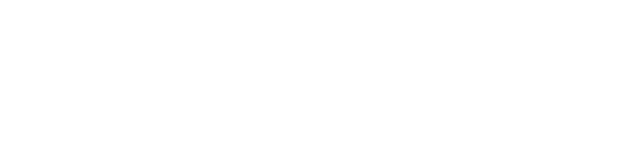
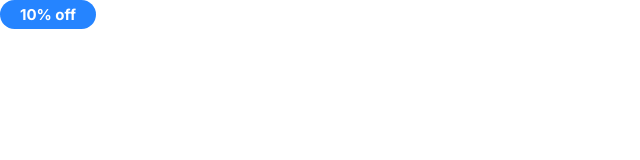
Before and after one commit to odman18/Moshify, a plain HTML site: page index.html in a window 1280 px wide. Shown: the whole page, without its empty margins (0-640 px from the left). Drawn offline with Linux system fonts and the light colour scheme.

Commit message:
Build a badge component

```diff
--- a/css/style.css
+++ b/css/style.css
@@ -66,3 +66,33 @@ a{
         font-size: 1.5rem;
     }
 }
+
+/*Badges*/
+.badge{
+    border-radius: 20px;
+    font-size: 2rem;
+    font-weight: bold;
+    padding: 0.5rem 2rem;
+    white-space: nowrap;
+}
+.badge--primary{
+    background: var(--color-primary);
+    color: white;
+}
+.badge--secondary{
+    background: var(--color-secondary);
+    color: white;
+    }
+    .badge--small{
+        font-size: 1.6rem;
+    }
+    @media screen and (min-width: 1024px){
+        .badge{
+            font-size: 1.5rem;
+            font-weight: bold;
+            padding: 0.5rem 2rem;
+            white-space: nowrap;}
+            .badge--small{
+                font-size: 1.2rem;
+            }
+    }
--- a/index.html
+++ b/index.html
@@ -7,12 +7,14 @@
     <link rel="preconnect" href="https://fonts.googleapis.com" />
     <link rel="preconnect" href="https://fonts.gstatic.com" crossorigin />
     <link
-      href="https://fonts.googleapis.com/css2?family=Inter:wght@400;700&display=swap"
+      href="https://fonts.googleapis.com/css2?family=Inter:wght@400;600;700&display=swap"
       rel="stylesheet"
     />
     <link rel="stylesheet" href="css/normalize.css" />
     <link rel="stylesheet" href="css/style.css" />
     <title>Document</title>
   </head>
-  <body></body>
+  <body>
+    <span class="badge badge--primary">10% off</span>
+  </body>
 </html>
```
Also changed, not shown: components/badges.html (added, +3 -0 lines).
